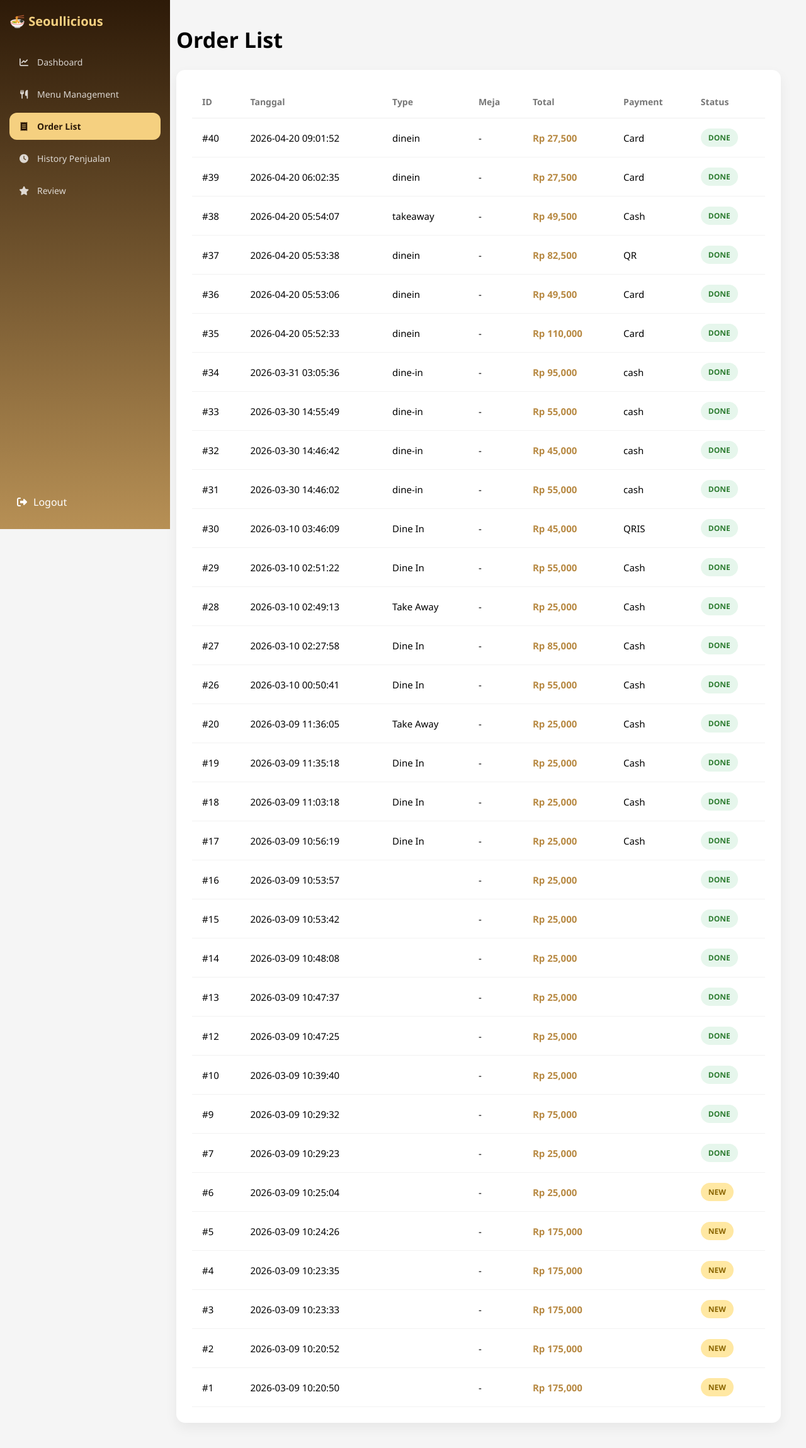
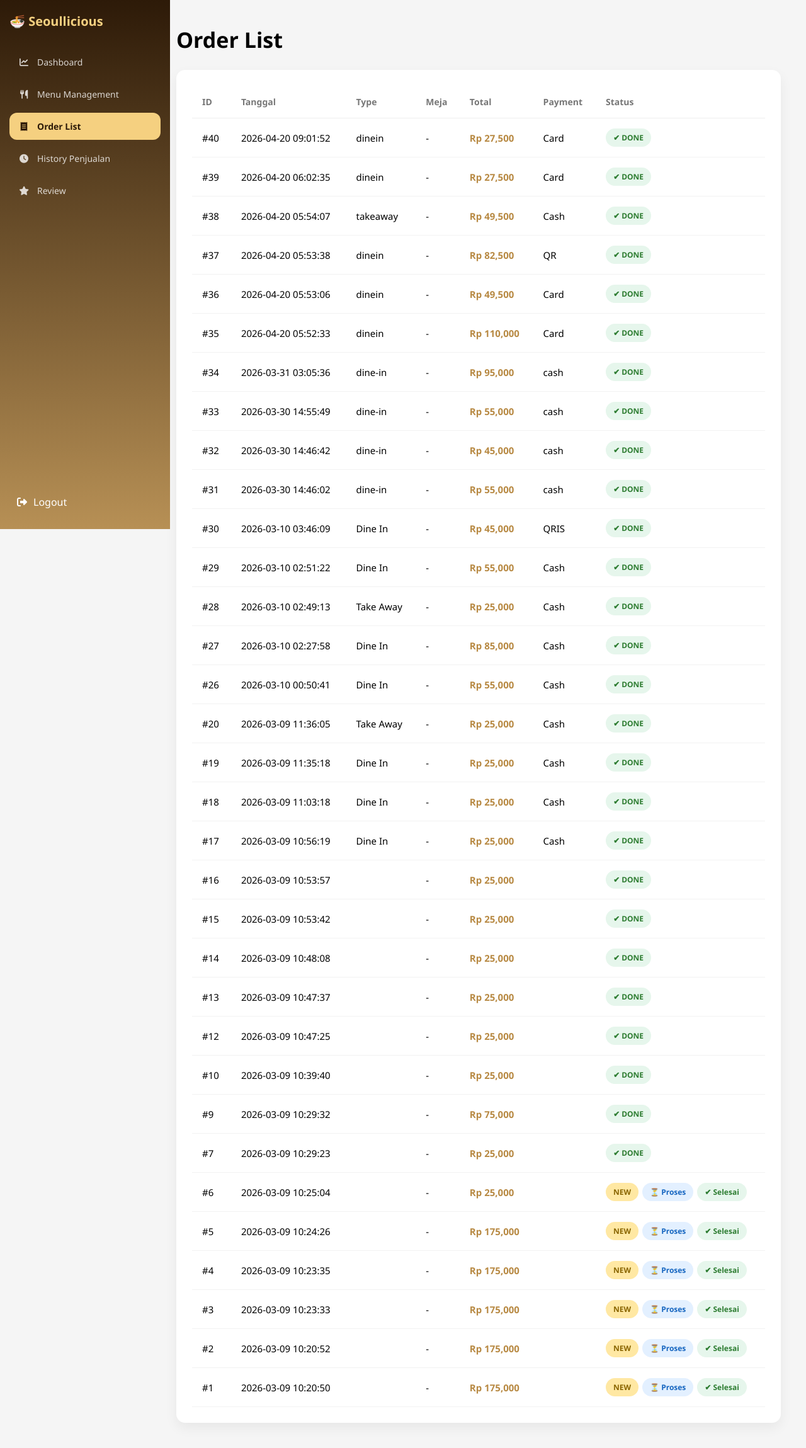
Before and after one commit to zyra-27/Seullicious, a PHP site: page /admin/order_list.php in a window 1280 px wide. Shown: the whole page at 63% size. Run offline with PHP 8.4, Linux system fonts and the light colour scheme; data comes from the database, SQL or seed files in the repository.

Commit message:
update order status flow

```diff
--- a/admin/order_list.php
+++ b/admin/order_list.php
@@ -54,6 +54,7 @@ td{
 padding:16px;
 font-size:15px;
 border-bottom:1px solid #f2f2f2;
+vertical-align: middle;
 }
 
 tr:hover{
@@ -83,6 +84,36 @@ background:#ffe8a3;
 color:#8a6500;
 }
 
+.process{
+background:#e3f0ff;
+color:#1565c0;
+}
+
+.action-buttons{
+display: flex;
+gap: 6px;
+flex-wrap: wrap;
+align-items: center;
+}
+
+.action-buttons a{
+text-decoration: none;
+}
+
+.btn-action{
+padding:6px 12px;
+border-radius:20px;
+font-size:12px;
+font-weight:600;
+display:inline-block;
+cursor:pointer;
+transition: opacity 0.2s;
+}
+
+.btn-action:hover{
+opacity: 0.8;
+}
+
 </style>
 
 </head>
@@ -101,7 +132,6 @@ Order List
 
 <thead>
 <tr>
-
 <th>ID</th>
 <th>Tanggal</th>
 <th>Type</th>
@@ -109,13 +139,12 @@ Order List
 <th>Total</th>
 <th>Payment</th>
 <th>Status</th>
-
 </tr>
 </thead>
 
 <tbody>
 
-<?php while($o=mysqli_fetch_assoc($data)){ ?>
+<?php while($o = mysqli_fetch_assoc($data)){ ?>
 
 <tr>
 
@@ -126,15 +155,13 @@ Order List
 <td><?php echo $o['order_type']; ?></td>
 
 <td>
-
 <?php
 if($o['table_number']){
-echo "Meja ".$o['table_number'];
-}else{
-echo "-";
+    echo "Meja " . $o['table_number'];
+} else {
+    echo "-";
 }
 ?>
-
 </td>
 
 <td class="price">
@@ -147,17 +174,33 @@ Rp <?php echo number_format($o['total']); ?>
 
 <td>
 
-<?php if($o['order_status']=="DONE"){ ?>
+<?php if($o['order_status'] == "DONE"){ ?>
 
-<span class="badge done">DONE</span>
+    <span class="badge done">✔ DONE</span>
 
-<?php } else { ?>
+<?php } elseif($o['order_status'] == "PROCESS"){ ?>
 
-<a href="../process/update_status.php?id=<?php echo $o['id_order']; ?>">
-<span class="badge new">NEW</span>
-</a>
+    <div class="action-buttons">
+        <span class="badge process">⏳ PROCESS</span>
+        <a href="../process/update_status.php?id=<?php echo $o['id_order']; ?>&status=DONE">
+            <span class="btn-action done">✔ Selesai</span>
+        </a>
+    </div>
+
+<?php } else { // NEW ?>
+
+    <div class="action-buttons">
+        <span class="badge new">NEW</span>
+        <a href="../process/update_status.php?id=<?php echo $o['id_order']; ?>&status=PROCESS">
+            <span class="btn-action process">⏳ Proses</span>
+        </a>
+        <a href="../process/update_status.php?id=<?php echo $o['id_order']; ?>&status=DONE">
+            <span class="btn-action done">✔ Selesai</span>
+        </a>
+    </div>
 
 <?php } ?>
+
 </td>
 
 </tr>
--- a/process/bayar.php
+++ b/process/bayar.php
@@ -42,8 +42,8 @@ try{
     /* INSERT ke tabel orders — pakai id_user sesuai kolom di DB */
     $stmt = mysqli_prepare($koneksi,"
         INSERT INTO orders
-        (id_user, total, order_type, meja, metode_bayar, jam_mulai, jam_selesai, order_status, tanggal)
-        VALUES (?, ?, ?, ?, ?, ?, ?, 'DONE', NOW())
+(id_user, total, order_type, meja, metode_bayar, jam_mulai, jam_selesai, order_status, tanggal)
+VALUES (?, ?, ?, ?, ?, ?, ?, 'NEW', NOW())
     ");
 
     mysqli_stmt_bind_param(
```
Also changed, not shown: admin/dashboard.php (+30 -16 lines), process/update_status.php (+19 -8 lines).
